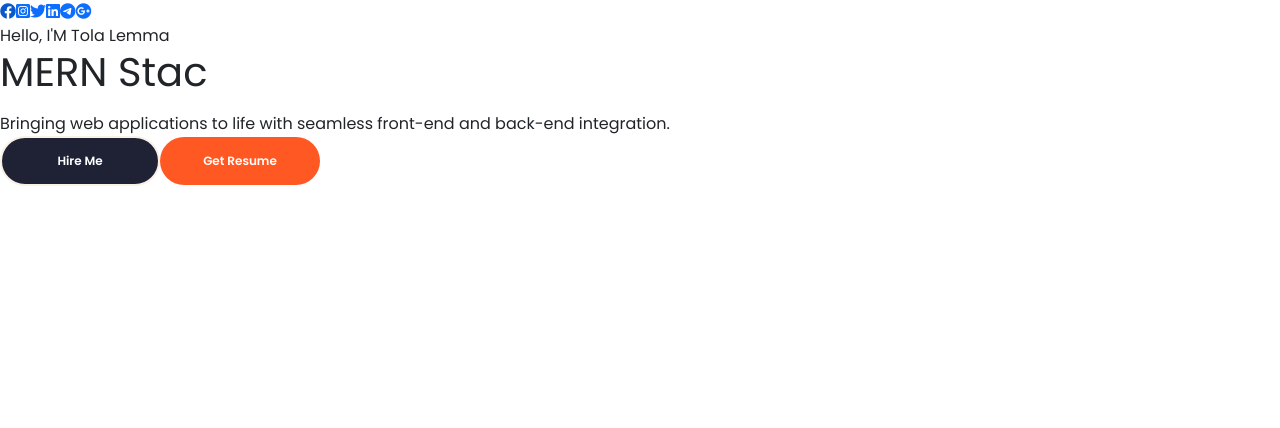
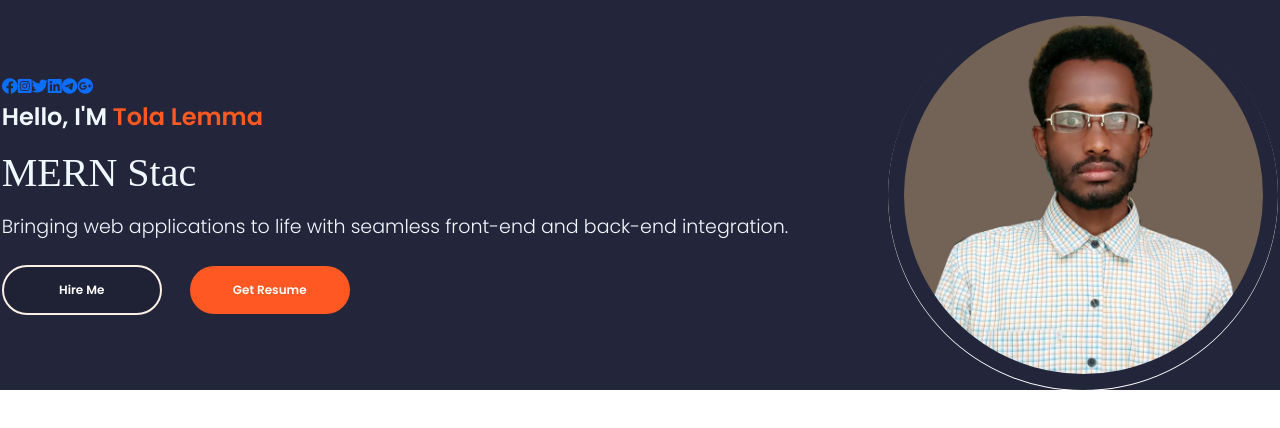
Before and after one commit to Tola-lemma/portfolio, a React (Create React App) app: page / in a window 1280 px wide. Shown: the top 428 px of the page. Built offline with nearby package versions, Linux system fonts and the light colour scheme.

Commit message:
Modified

```diff
--- a/src/Portfolio_Container/Home/Profile.js
+++ b/src/Portfolio_Container/Home/Profile.js
@@ -1,6 +1,6 @@
 import React from "react";
 import Typical from "react-typical";
-
+import './Profile.css'
 export const Profile = () => {
   return (
     <div className="profile-container">
@@ -44,7 +44,7 @@ export const Profile = () => {
                     steps={[
                       "Full Stack Developer 💻  ",
                       2000,
-                      "MERN Stack Dev 🌐  ",
+                      "MERN Stack Developer 🌐  ",
                       2000,
                       "React Dev  ",
                       2000,
@@ -56,7 +56,7 @@ export const Profile = () => {
                 </span>
              </span>
           </div>
-          <div className="profile-option">
+          <div className="profile-options">
               <button className="btn primary-btn">
                 {" "}
                 Hire Me
```
